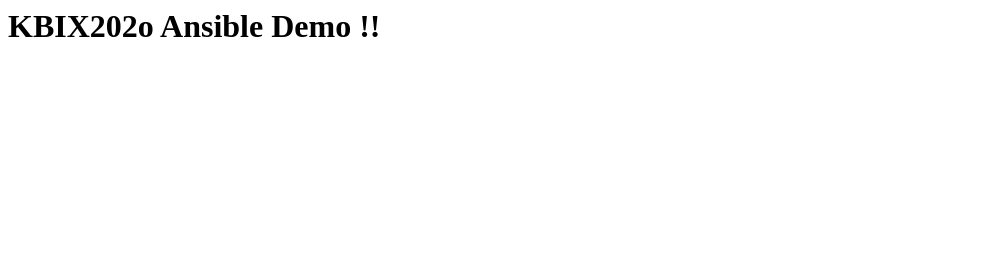
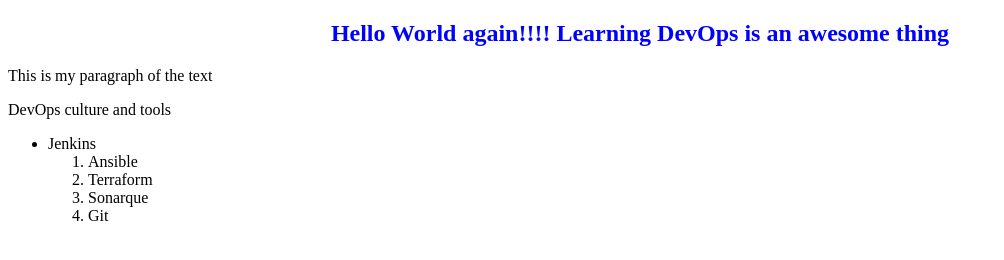
Before and after one commit to kehbixgit/Apache_Ansible_Jenkins, a plain HTML site: page index.html in a window 1280 px wide. Shown: the whole page, without its empty margins (0-1004 px from the left). Drawn offline with Linux system fonts and the light colour scheme.

Commit message:
Update index.html

```diff
--- a/index.html
+++ b/index.html
@@ -1 +1,28 @@
-<h1> KBIX202o Ansible Demo !!</h1>
+
+<!DOCTYPE html>
+<html>
+
+<head>
+    <title>My Terransible web page!</title>
+    <style>
+        h2 {
+            color: blue;
+            text-align: center;
+        }
+    </style>
+</head>
+
+<body>
+    <h2>Hello World again!!!! Learning DevOps is an awesome thing</h2>
+    <p>This is my paragraph of the text</p>
+    <p>DevOps culture and tools</p>
+    <ul>
+        <li>Jenkins</li>
+        <ol>
+            <li>Ansible</li>
+            <li>Terraform</li>
+            <li>Sonarque</li>
+            <li>Git</li>
+</body>
+
+</html>
```
